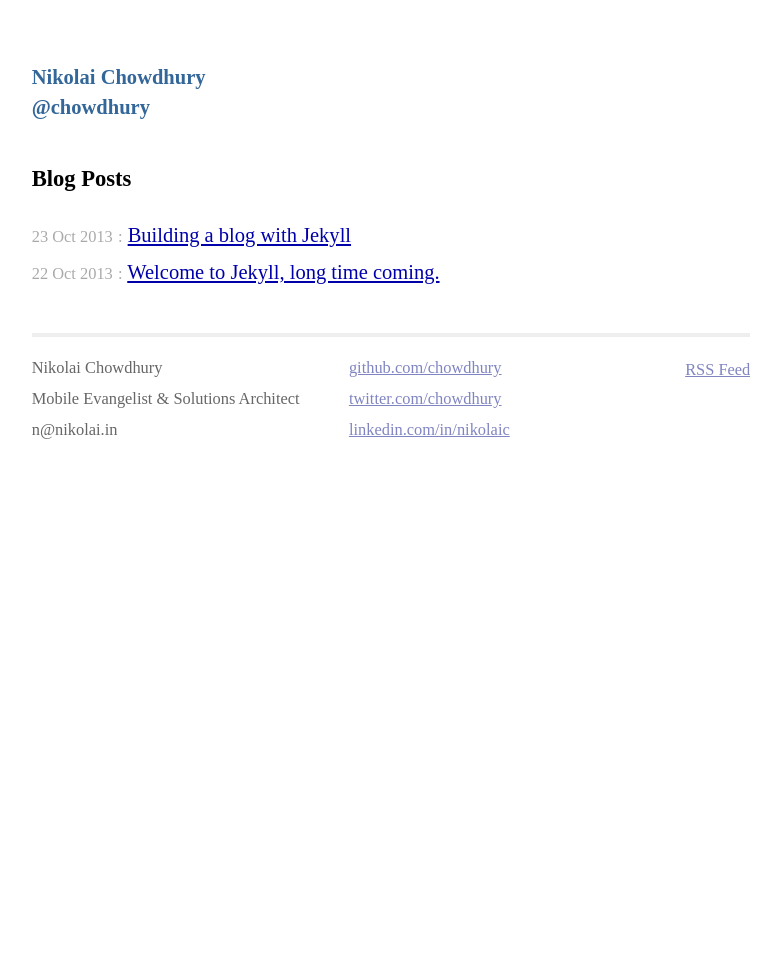
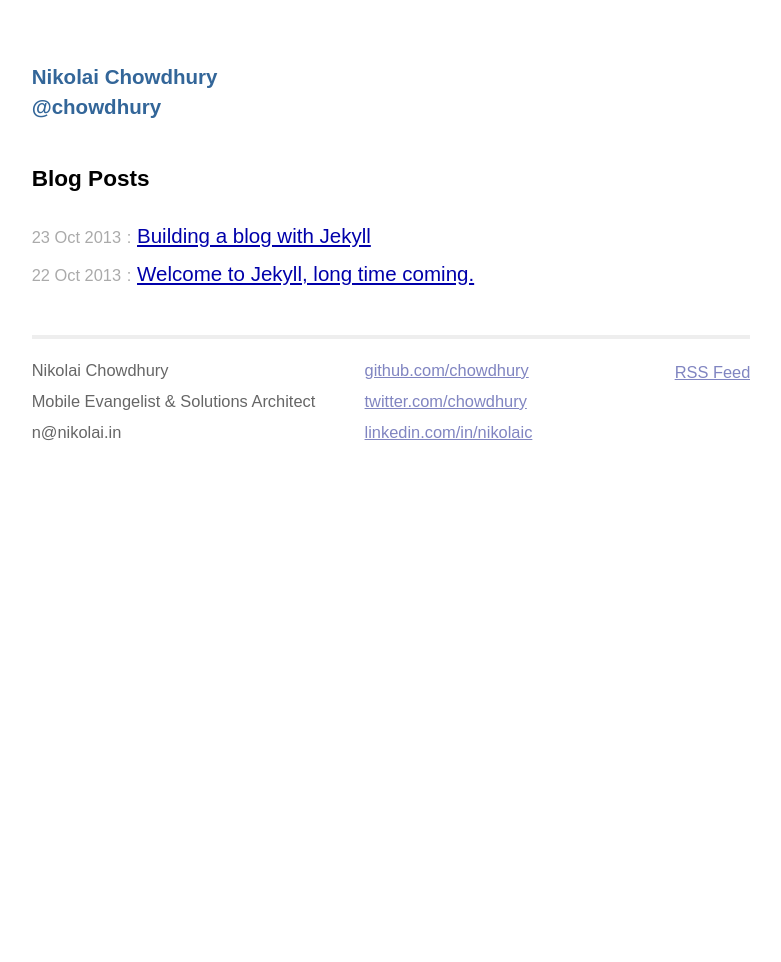
Before and after one commit to chowdhury/nikolai.in, a Jekyll site: the page built from index.html, in a window 1280 px wide. Shown: the whole page, without its empty margins (249-1030 px from the left). Built offline with Jekyll 4.4.1, drawn with Linux system fonts in a browser that asks for light colours; some web fonts are replaced.

Commit message:
more font

```diff
--- a/css/screen.css
+++ b/css/screen.css
@@ -17,7 +17,8 @@ html, body {
 
 body {
 	background-color: white;
-	font: 13.34px font-family: 'Droid Sans', sans-serif;
+	font-family: 'Droid Sans', sans-serif;
+	font-size: 13.34px;
 	*font-size: small;
 	text-align: center;
 }
```
